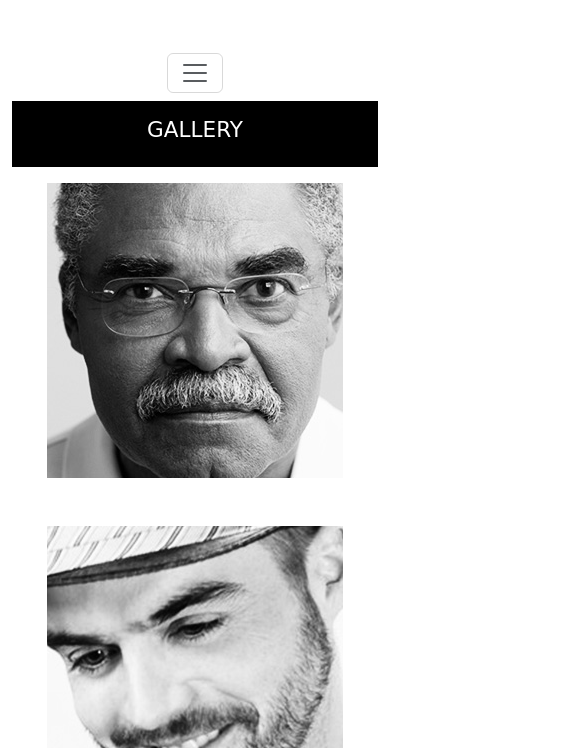
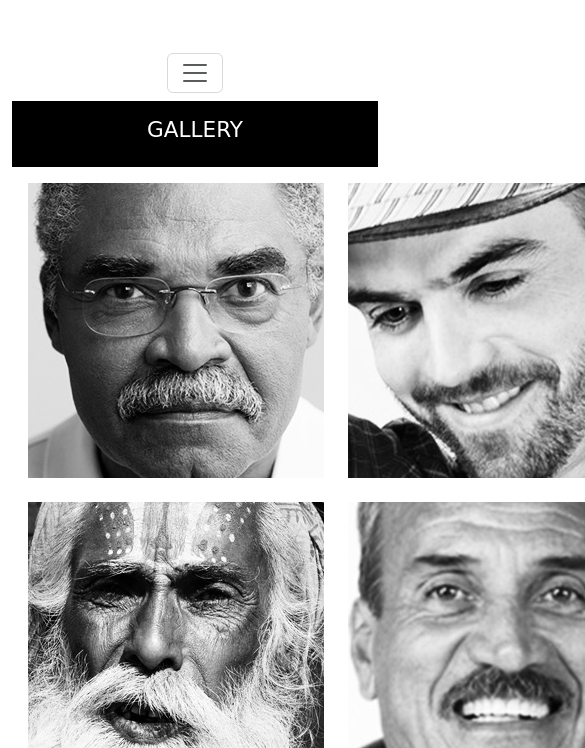
Before and after one commit to Hawa2109/Maquette_Mustacchio, a plain HTML site: page gallery.html in a window 390 px wide. Shown: the part 96-844 px from the top of the page, 585 px wide, since content can reach past the window. Drawn offline with nearby package versions, Linux system fonts and the light colour scheme; a web font is replaced by a local one.

Commit message:
mediaqueries Gallery

```diff
--- a/CSS/style.css
+++ b/CSS/style.css
@@ -156,9 +156,12 @@ footer .icones i:hover {
   .gallery-image .col {
     text-align: center;
   }
-  /* Gallery single post */
-.div-affichage{
-    border: 1px solid rgba(192, 192, 192, 0.681);
+   .gallery-image .row {
+    /* 2 colonnes */
+    grid-template-columns: repeat(2, 1fr);
+    display: grid;
+  /* Espacement entre les colonnes */
+    gap: 1rem;
   }
   /* On diminue la taille de l'mage */
 #image-container img{
--- a/JS/script.js
+++ b/JS/script.js
@@ -36,7 +36,7 @@ document.addEventListener("DOMContentLoaded", function () {
     button.style.backgroundColor = highlightColor;
     button.style.color = "var(--primary-black)";
 
-    // on change la couleur de la bordure
+    // on ajout un boxshadow
     divAffichage.style.boxShadow = `6px 6px 0px ${highlightColor}`;
   });
 
@@ -48,7 +48,7 @@ document.addEventListener("DOMContentLoaded", function () {
     button.style.backgroundColor = "";
     button.style.color = "";
 
-    // on récupère la couleur de base de la bordure
+    // on récupère la couleur de base du boxshadow
     divAffichage.style.boxShadow= "";
   });
 
--- a/gallery.html
+++ b/gallery.html
@@ -82,7 +82,7 @@
         </div>
       </section>
       <section class="gallery-image container">
-        <div class="row row-cols-1 row-cols-md-2 row-cols-lg-3 g-5 p-3 text-center">
+        <div class="row row-cols-1 row-cols-md-3 row-cols-lg-3 g-2 p-3 text-center">
           <div class="col">
             <a href="gallery_single_post.html"
               ><img
```
Also changed, not shown: gallery_single_post.html (+1 -1 lines).
